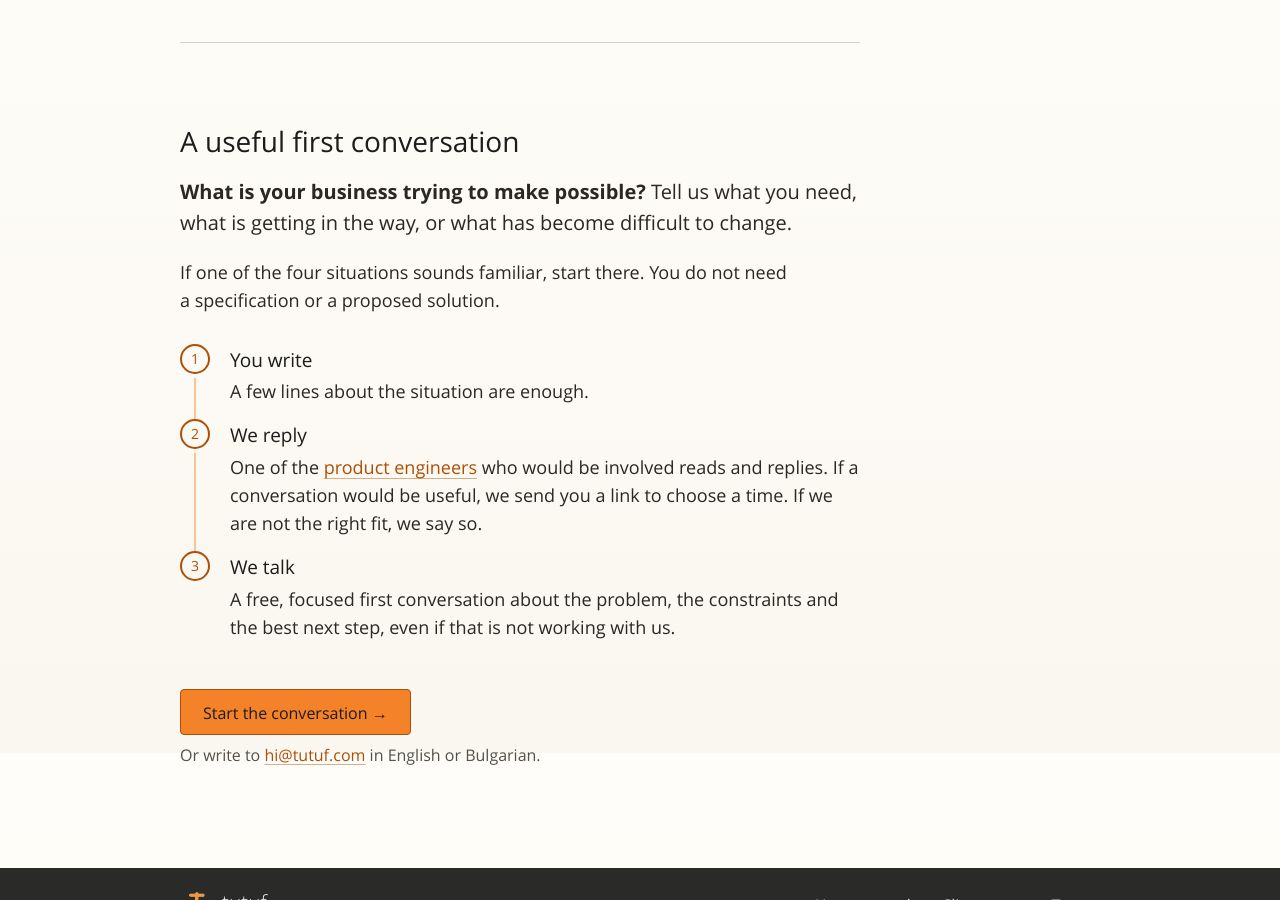
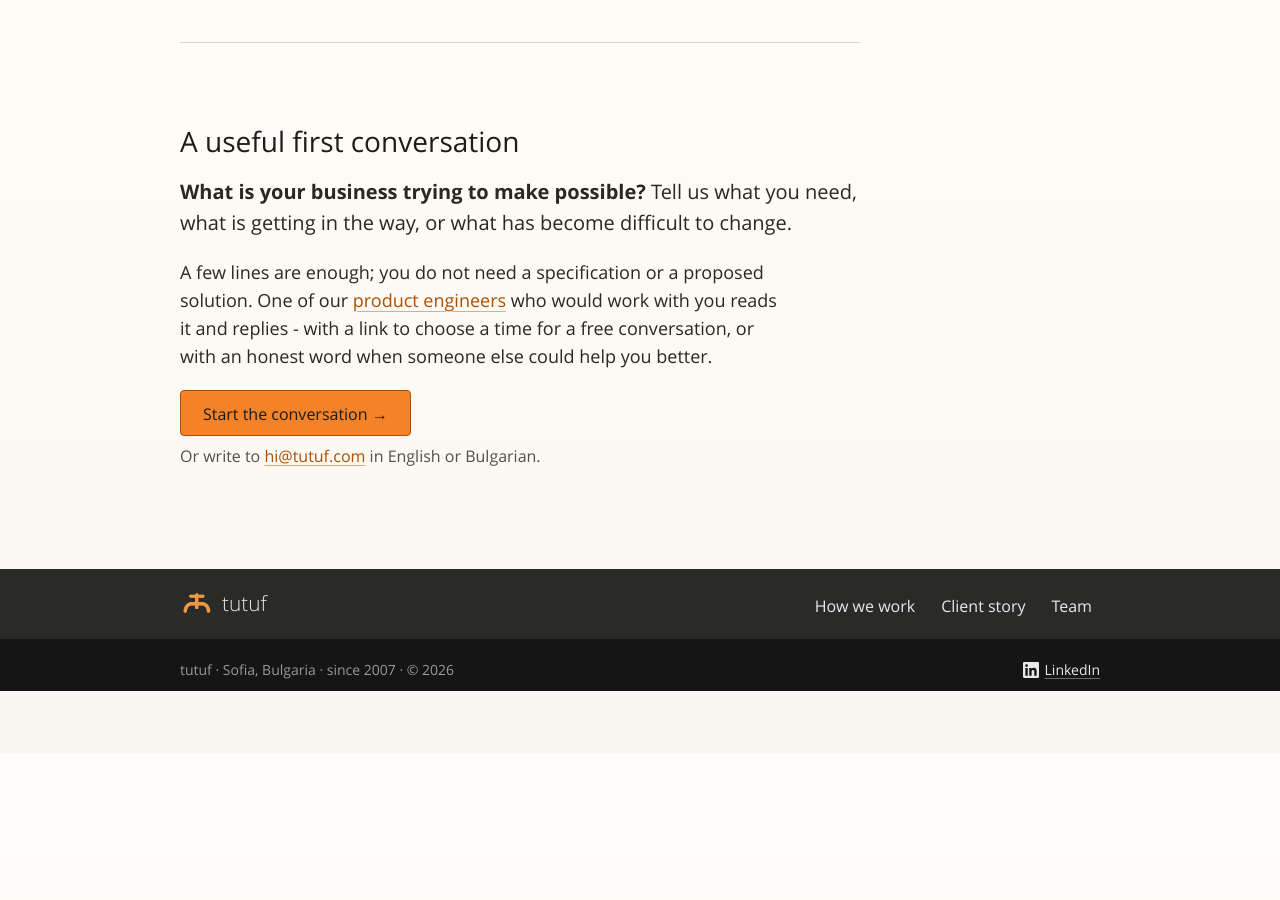
Before and after one commit to tutuf/tutuf.github.io, a Jekyll site: the page built from index.md, in a window 1280 px wide and 900 px high, scrolled down 4647 px. Built offline with Jekyll 4.4.1, drawn with Linux system fonts in a browser that asks for light colours; after the commit the page ends 5338 px from its top, so only the background shows below that.

Commit message:
Replace the contact steps with one short paragraph
The stages above already number the steps of working together, so a
second numbered list read as a repeat. The paragraph keeps what helps
someone about to write: a few lines are enough, who replies, and that
the first conversation is free.

Co-Authored-By: Claude Opus 5.5 <noreply@anthropic.com>

```diff
--- a/index.md
+++ b/index.md
@@ -164,12 +164,7 @@ For software that keeps changing, you get continuity, priority and senior judgme
 
 **What is your business trying to make possible?** Tell us what you need, what is getting in the way, or what has become difficult to change.
 
-If one of the four situations sounds familiar, start there. You do not need a specification or a proposed solution.
-
-1. **You write** A few lines about the situation are enough.
-2. **We reply** One of the [product engineers](/team/) who would be involved reads and replies. If a conversation would be useful, we send you a link to choose a time. If we are not the right fit, we say so.
-3. **We talk** A free, focused first conversation about the problem, the constraints and the best next step, even if that is not working with us.
-{: .steps role="list"}
+A few lines are enough; you do not need a specification or a proposed solution. One of our [product engineers](/team/) who would work with you reads it and replies - with a link to choose a time for a free conversation, or with an honest word when someone else could help you better.
 
 [Start the conversation](mailto:hi@tutuf.com?subject=A%20useful%20first%20conversation)
 {: .cta .primary}
```
